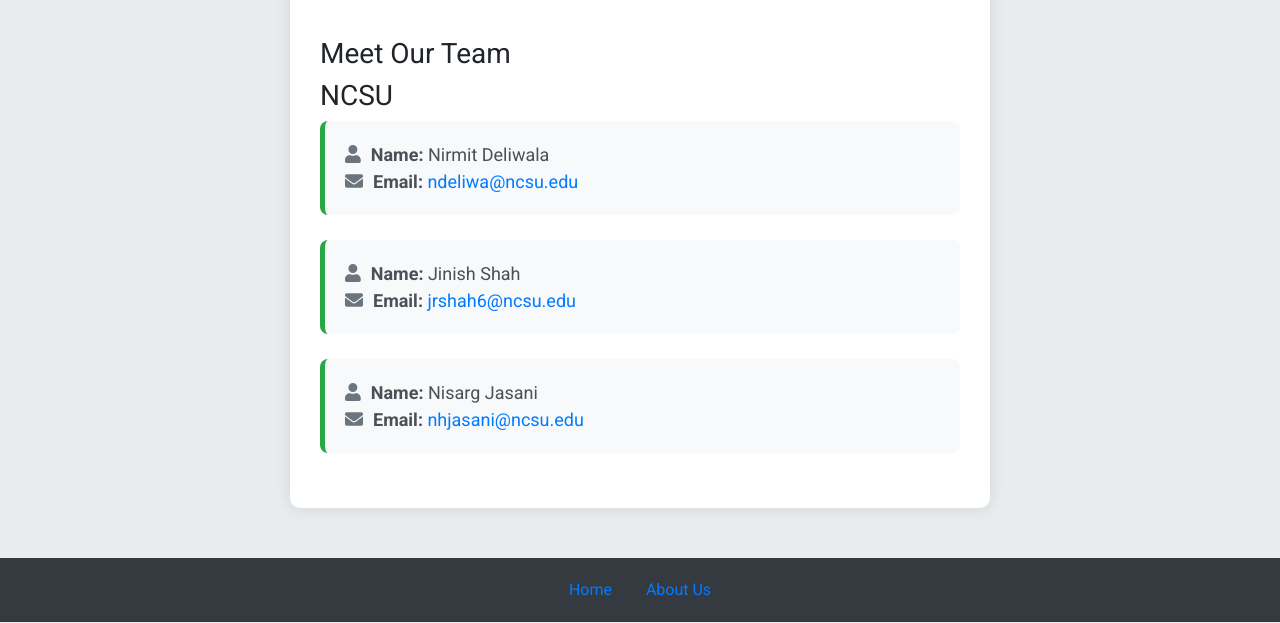
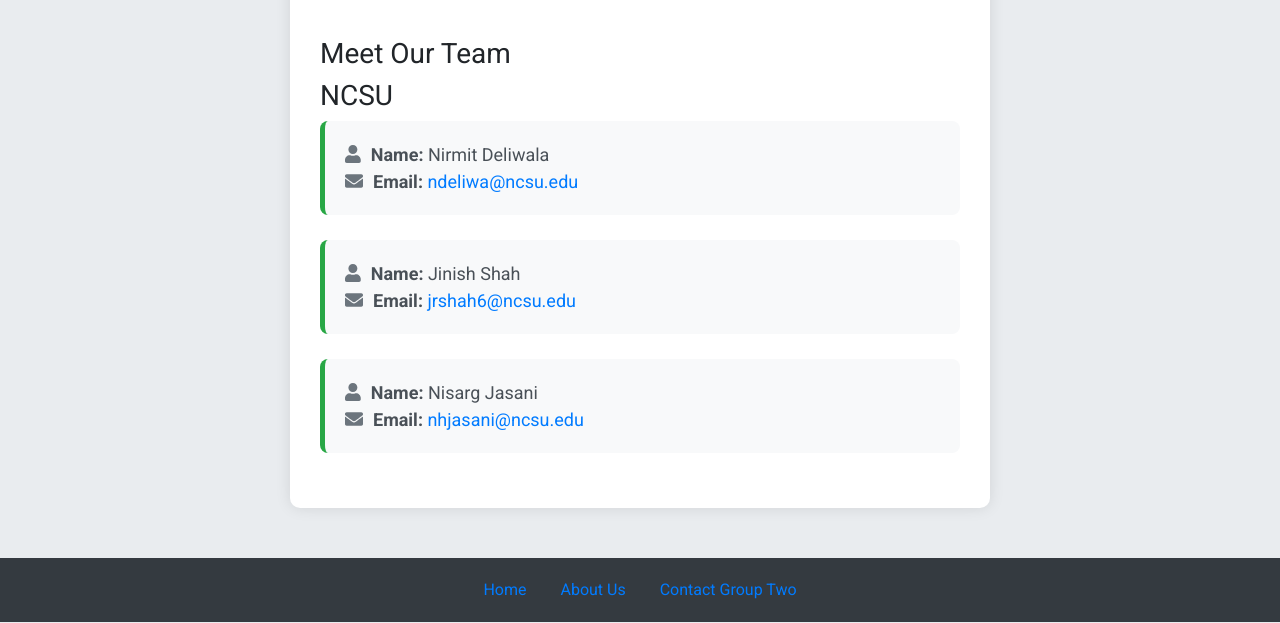
Before and after one commit to mangodb203/git-homework, a plain HTML site: page index.html in a window 1280 px wide. Shown: the part 177-800 px from the top of the page. Drawn offline with nearby package versions, Linux system fonts and the light colour scheme.

Commit message:
footer changes from main-jinish

```diff
--- a/index.html
+++ b/index.html
@@ -113,7 +113,7 @@
     <div class="footer">
         <a href="index.html">Home</a>
         <a href="index.html">About Us</a>
-
+        <a href="index.html">Contact Group Two</a>
 
     </div>
 
```
